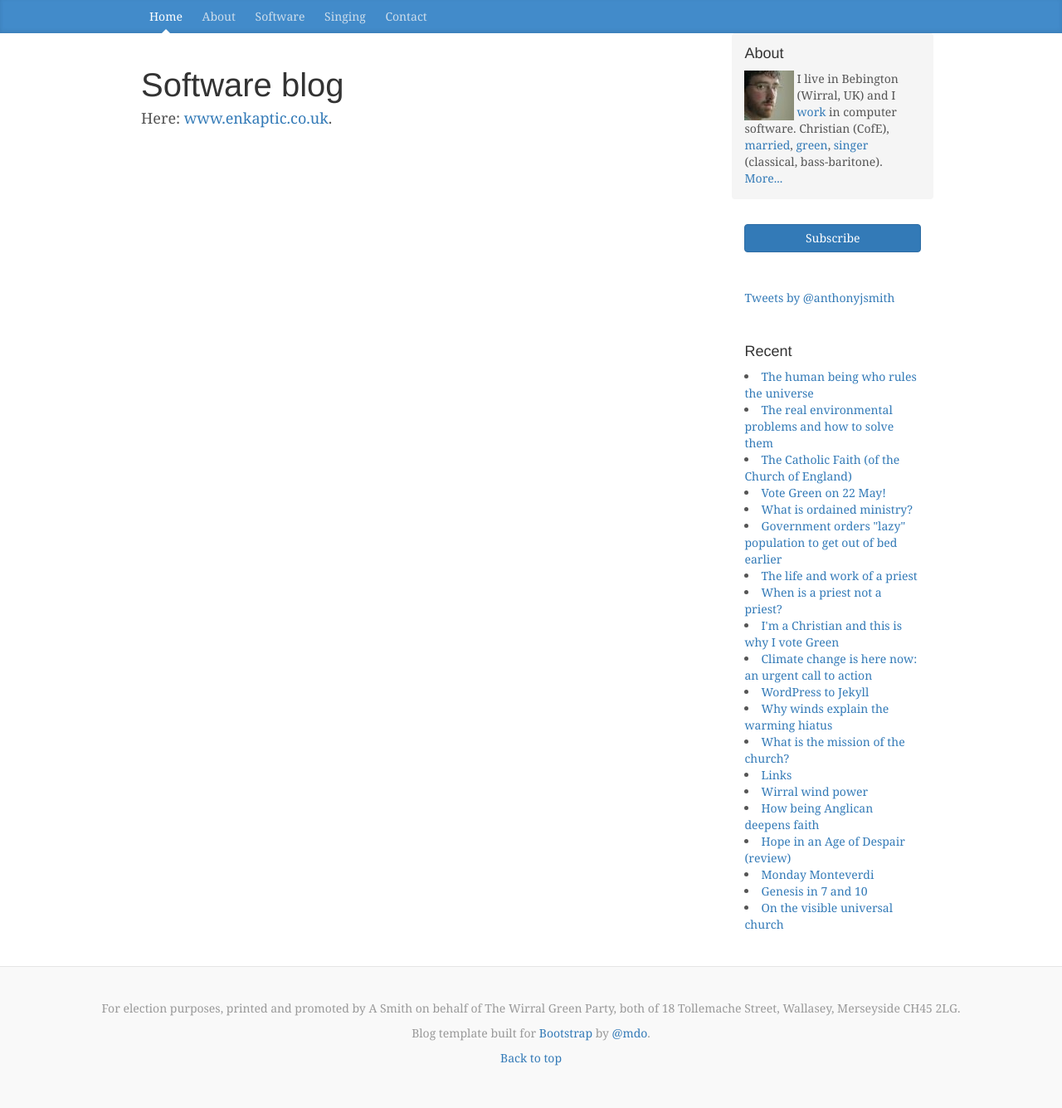
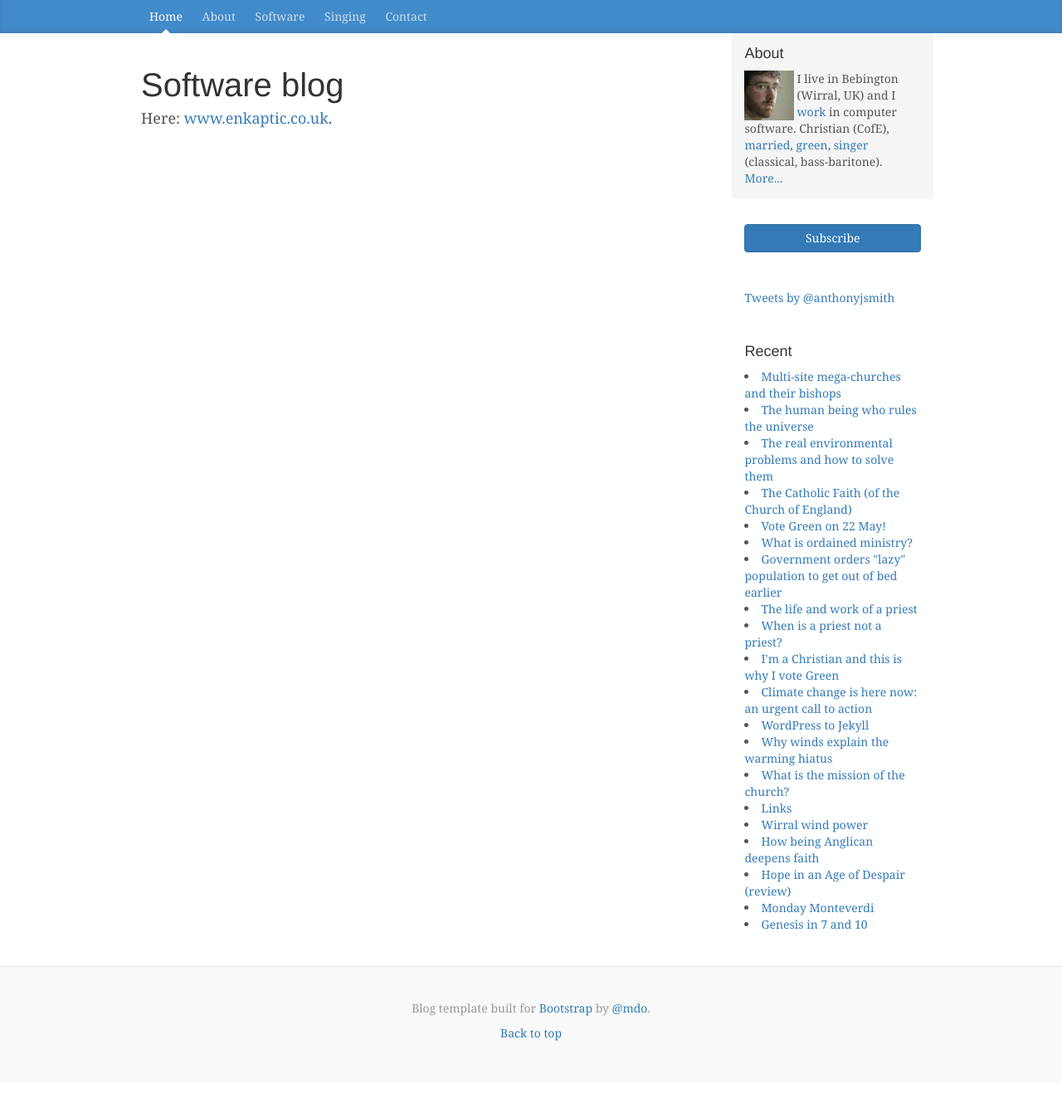
Before and after one commit to anthonyjsmith/anthonyjsmith.github.io, a Jekyll site: the page built from research/index.html, in a window 1280 px wide. Shown: the whole page at 83% size. Built offline with Jekyll 4.4.1, drawn with Linux system fonts in a browser that asks for light colours; nearby versions of some CDN libraries; Markdown is read by kramdown in place of the engine named in the settings; comment, search, counter and statistics services are not loaded; after the commit the page ends 1305 px from its top, so only the background shows below that.

Commit message:
Remove election footer. New post: Multi-site churches and their bishops

```diff
--- a/_includes/footer.html
+++ b/_includes/footer.html
@@ -1,6 +1,5 @@
 
     <div class="blog-footer">
-      <p>For election purposes, printed and promoted by A Smith on behalf of The Wirral Green Party, both of 18 Tollemache Street, Wallasey, Merseyside CH45 2LG.</p>
       <p>Blog template built for <a href="http://getbootstrap.com">Bootstrap</a> by <a href="https://twitter.com/mdo">@mdo</a>.</p>
       <p>
         <a href="#">Back to top</a>
```
Also changed, not shown: _posts/2014-06-05-multi-site-mega-churches-and-their-bishops.md (added, +7 -0 lines).
